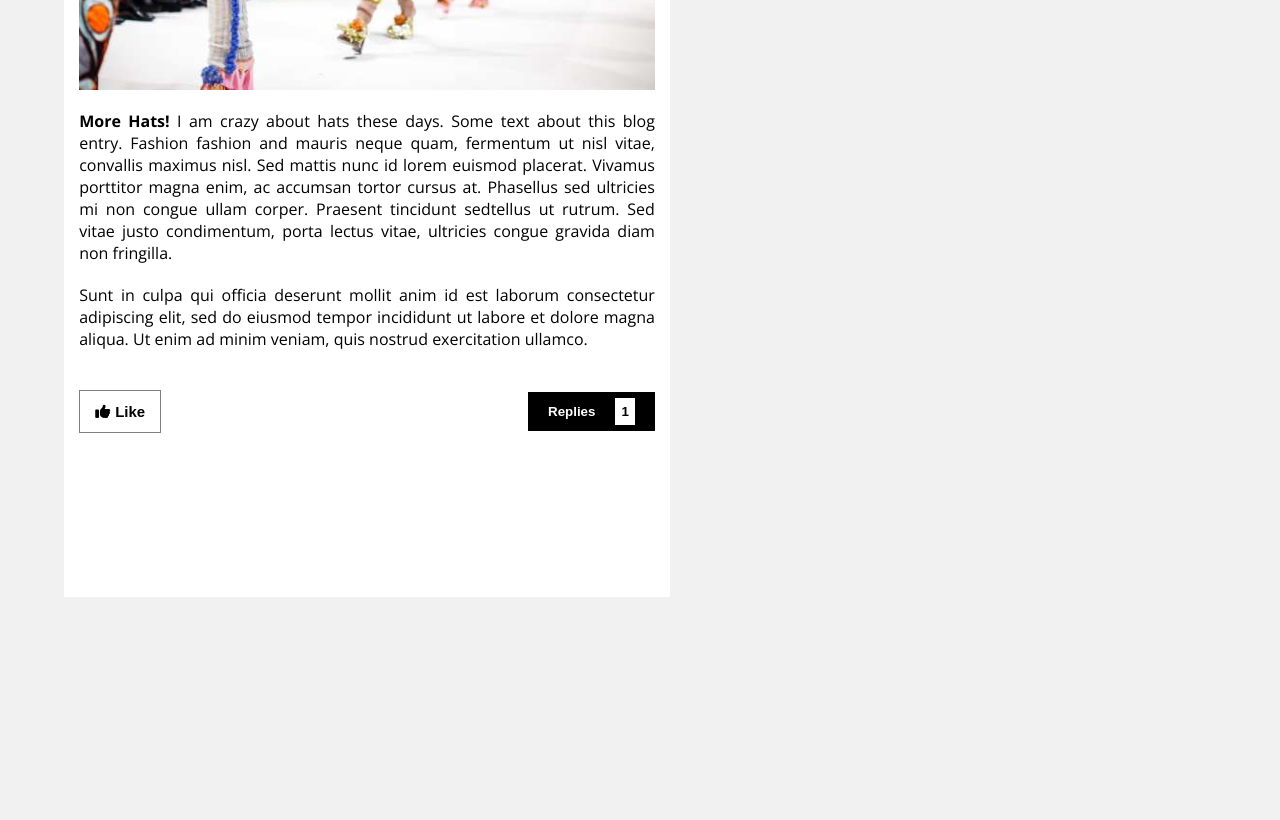
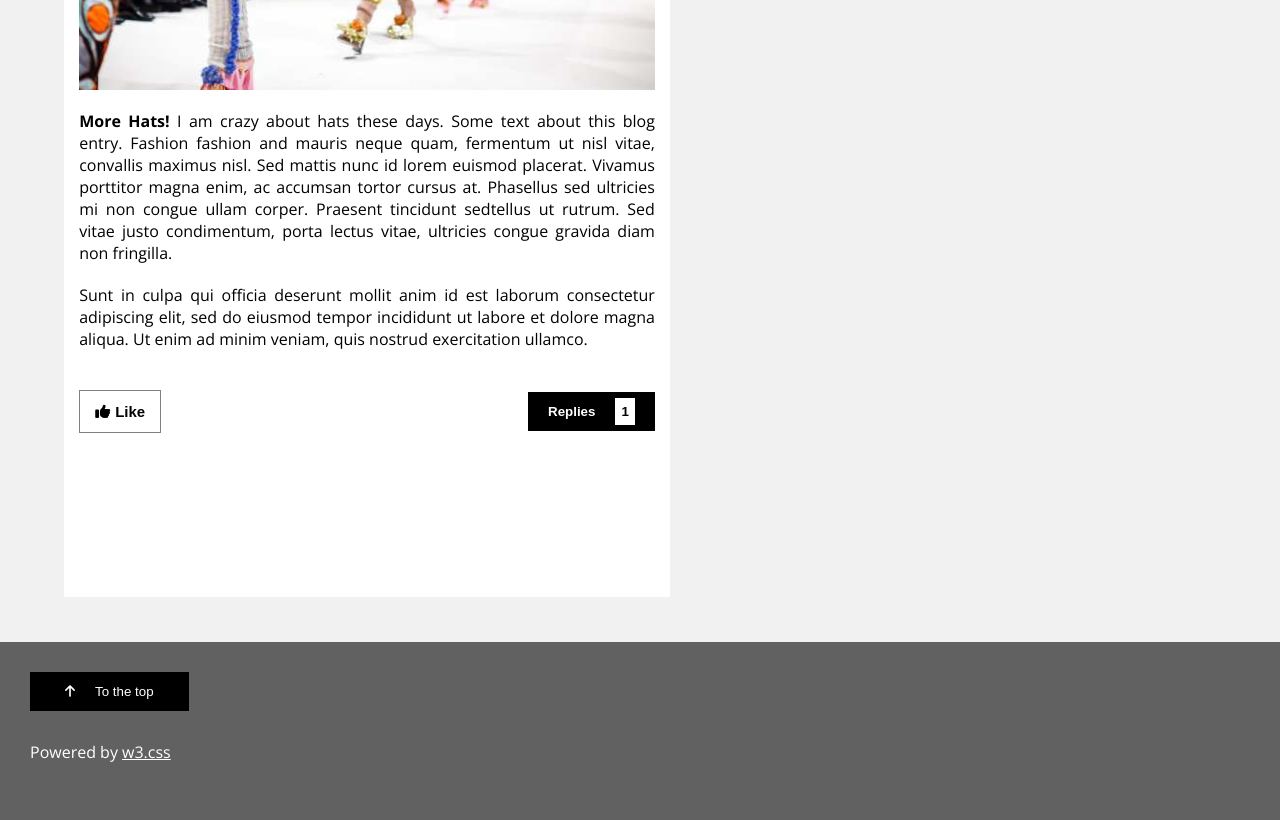
Before and after one commit to Benchtengelen/fashion-blog, a plain HTML site: page index.html in a window 1280 px wide. Shown: the part 3736-4556 px from the top of the page. Before the commit the page ends 4378 px from the top, so only its background shows below. Drawn offline with nearby package versions, Linux system fonts and the light colour scheme.

Commit message:
footer added

```diff
--- a/index.html
+++ b/index.html
@@ -9,7 +9,7 @@
 </head>
 <body>
 
-    <header>
+    <header id="buttons">
         <div class="icons">
         <ul>
             <li><i class="fa-brands fa-square-facebook"></i></li>
@@ -215,6 +215,13 @@
 
 
 
+    <footer>
+        <a href="#buttons">
+        <button><i class="fa-solid fa-arrow-up"></i>To the top</button>
+        </a>
+        <p>Powered by <a href="https://www.w3schools.com/" target="_blank">w3.css</a></p>
+    </footer>
+
 
 
 </body>
--- a/style.css
+++ b/style.css
@@ -566,7 +566,34 @@ header .search ul li:hover{
 }
 
 
-
+footer{
+  width: 100%;
+  background-color: #616161;
+  height: 178px;
+  font-family: "Open Sans", sans-serif;
+  padding: 30px;
+}
+footer button {
+  padding: 12px 35px;
+  background-color: black;
+  color: white;
+  font-style: 20px;
+  border: none;
+}
+footer button:hover{
+  background-color: gray;
+  color: black;
+}
+footer button i{
+  padding-right: 20px;
+}
+footer p {
+  margin-top: 30px;
+  color: white;
+}
+footer p a{
+  color: white;
+}
 
 
 
```
